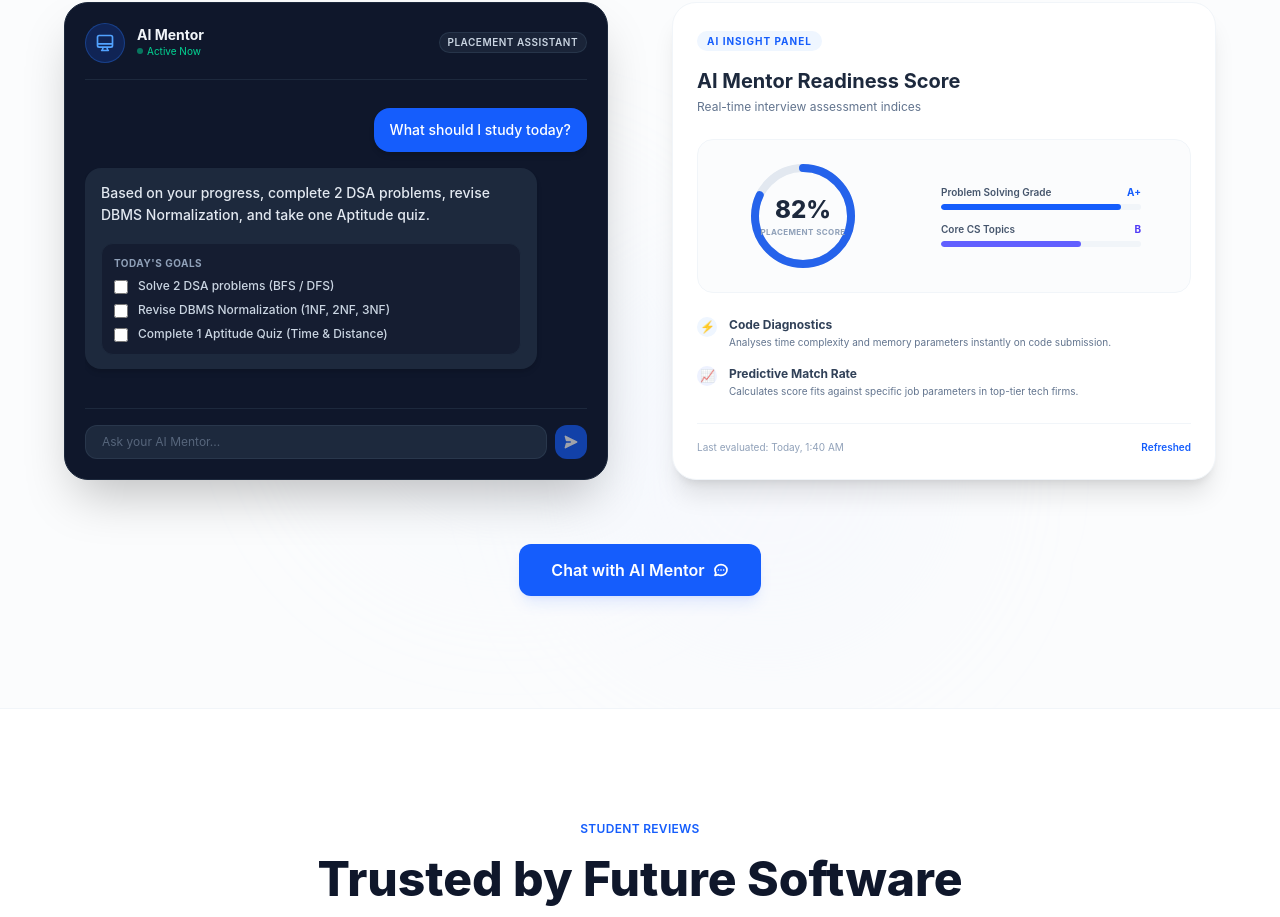
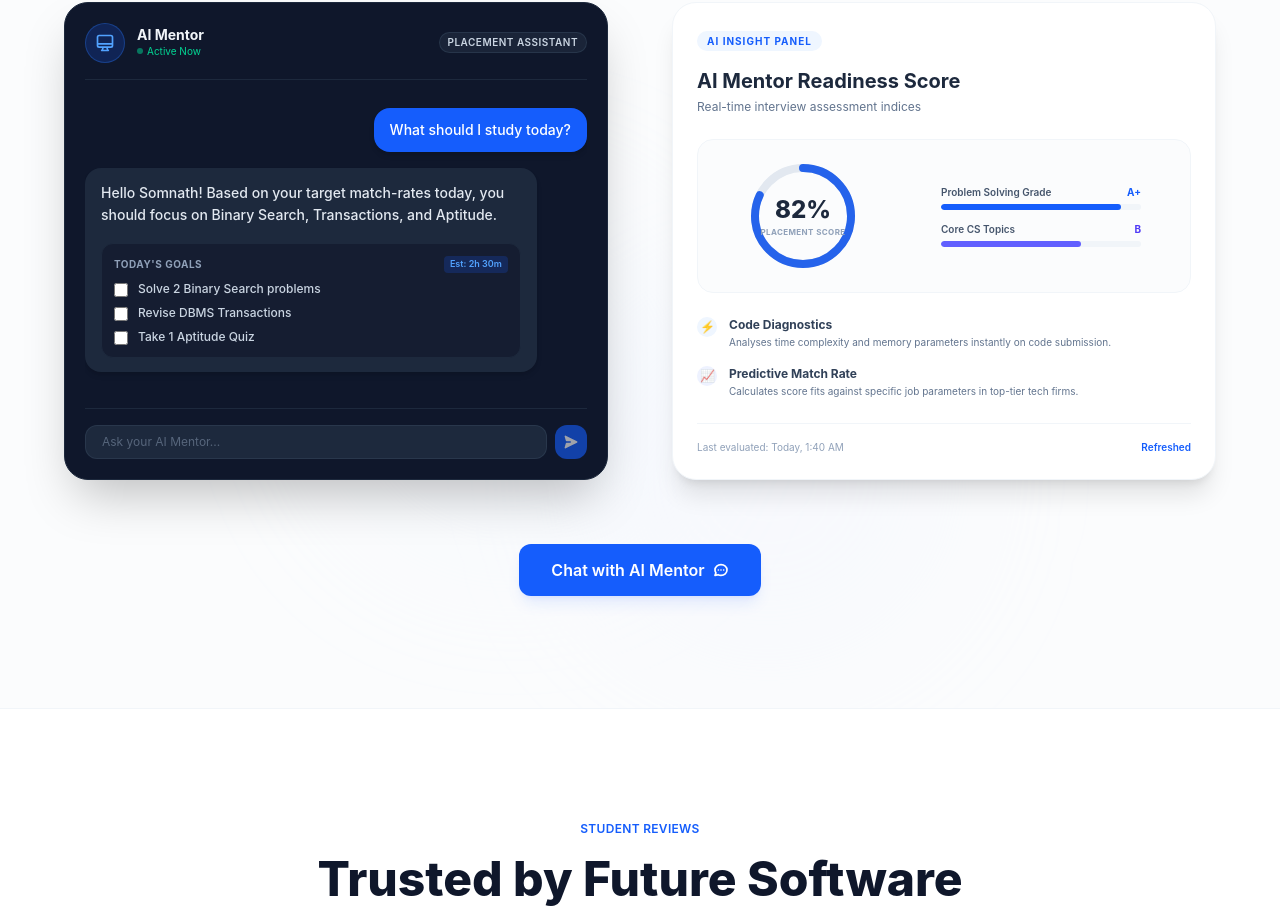
Before and after one commit to somnathbuilds/InterviewForge, a React (Vite) app in the folder client/: page / in a window 1280 px wide. Shown: the part 3842-4759 px from the top of the page. Built offline with nearby package versions, Linux system fonts and the light colour scheme.

Commit message:
feat: add ai recommendation card

```diff
--- a/client/src/data/dashboardData.js
+++ b/client/src/data/dashboardData.js
@@ -2,7 +2,7 @@ export const studentData = {
   name: "Somnath",
   streak: 7,
   readiness: 82,
-  goalsSummary: "Solve 2 DSA + Revise DBMS"
+  goalsSummary: "Solve 2 Binary Search + Revise DBMS Transactions (Est: 2h 30m)"
 };
 
 export const progressStats = [
@@ -37,10 +37,9 @@ export const progressStats = [
 ];
 
 export const dailyGoalsData = [
-  { id: 1, name: "Solve 2 Binary Tree problems (DFS/BFS)", category: "DSA", completed: false },
-  { id: 2, name: "Revise Operating Systems Page Replacement algorithms", category: "Core Subjects", completed: false },
-  { id: 3, name: "Solve 1 quantitative aptitude practice test", category: "Aptitude", completed: true },
-  { id: 4, name: "Review Amazon Online Assessment guides", category: "Company", completed: false }
+  { id: 1, name: "Solve 2 Binary Search problems", category: "DSA", completed: false },
+  { id: 2, name: "Revise DBMS Transactions", category: "Core Subjects", completed: false },
+  { id: 3, name: "Take 1 Aptitude Quiz", category: "Aptitude", completed: true }
 ];
 
 export const aiRecommendations = [
--- a/client/src/pages/Home/AIMentorSection.jsx
+++ b/client/src/pages/Home/AIMentorSection.jsx
@@ -4,9 +4,9 @@ function AIMentorSection() {
   const [activeTask, setActiveTask] = useState(null);
 
   const mockTasks = [
-    { id: 1, name: "Solve 2 DSA problems (BFS / DFS)", status: "pending" },
-    { id: 2, name: "Revise DBMS Normalization (1NF, 2NF, 3NF)", status: "pending" },
-    { id: 3, name: "Complete 1 Aptitude Quiz (Time & Distance)", status: "pending" },
+    { id: 1, name: "Solve 2 Binary Search problems", status: "pending" },
+    { id: 2, name: "Revise DBMS Transactions", status: "pending" },
+    { id: 3, name: "Take 1 Aptitude Quiz", status: "pending" },
   ];
 
   return (
@@ -72,12 +72,15 @@ function AIMentorSection() {
                 <div className="flex justify-start">
                   <div className="max-w-[90%] bg-slate-800 text-slate-100 rounded-2xl px-4 py-3.5 text-xs sm:text-sm font-medium shadow-md flex flex-col gap-3">
                     <p className="leading-relaxed text-slate-200">
-                      Based on your progress, complete 2 DSA problems, revise DBMS Normalization, and take one Aptitude quiz.
+                      Hello Somnath! Based on your target match-rates today, you should focus on Binary Search, Transactions, and Aptitude.
                     </p>
 
                     {/* Actionable items inside bubble */}
                     <div className="bg-slate-900/60 rounded-xl p-3 border border-slate-800 space-y-2 mt-1">
-                      <p className="text-[10px] text-slate-400 font-bold uppercase tracking-wider mb-2">Today's Goals</p>
+                      <div className="flex justify-between items-center mb-2">
+                        <p className="text-[10px] text-slate-400 font-bold uppercase tracking-wider">Today's Goals</p>
+                        <span className="text-[9px] bg-blue-600/20 text-blue-400 px-1.5 py-0.5 rounded font-semibold">Est: 2h 30m</span>
+                      </div>
                       {mockTasks.map((task) => (
                         <div key={task.id} className="flex items-start gap-2.5">
                           <input
```
